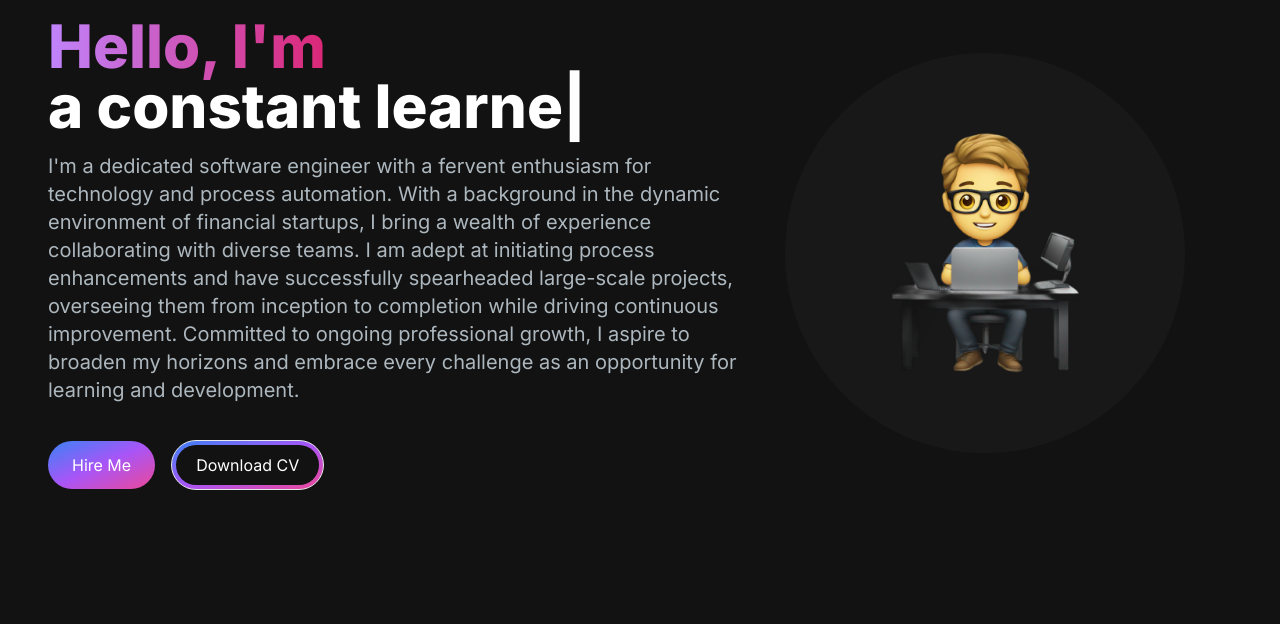
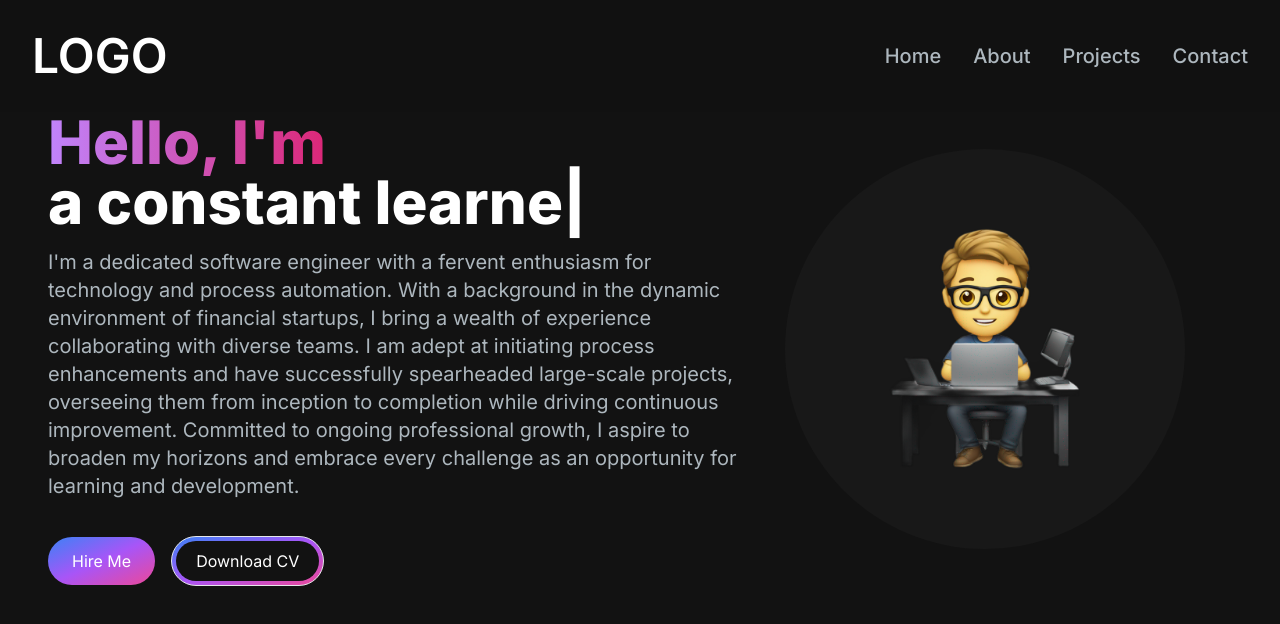
Before and after one commit to BernaValdivieso/cv-website, a Next.js app: page / in a window 1280 px wide. Shown: the top 624 px of the page. Built offline with nearby package versions, Linux system fonts and the light colour scheme.

Commit message:
feat: use NavBar in Home

```diff
--- a/app/page.tsx
+++ b/app/page.tsx
@@ -1,9 +1,11 @@
 import { HeroSection } from "./components/hero-section";
+import { Navbar } from "./components/nav-bar";
 
 export default function Home() {
   return (
     <main className="flex min-h-screen flex-col bg-[#121212]">
-      <div className="container mx-auto px-12 py-4">
+      <Navbar />
+      <div className="container mx-auto mt-24 px-12 py-4">
         <HeroSection />
       </div>
     </main>
```
